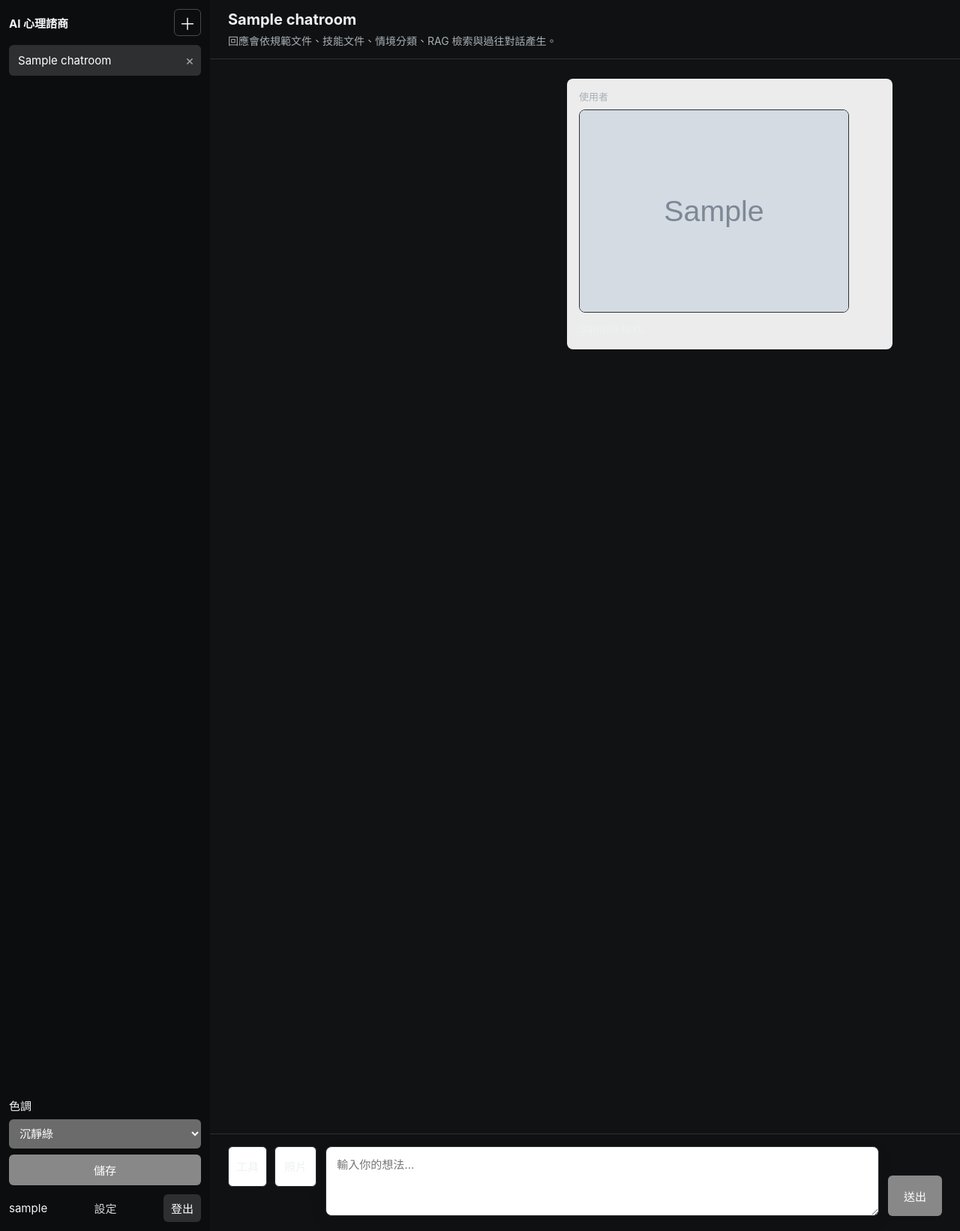
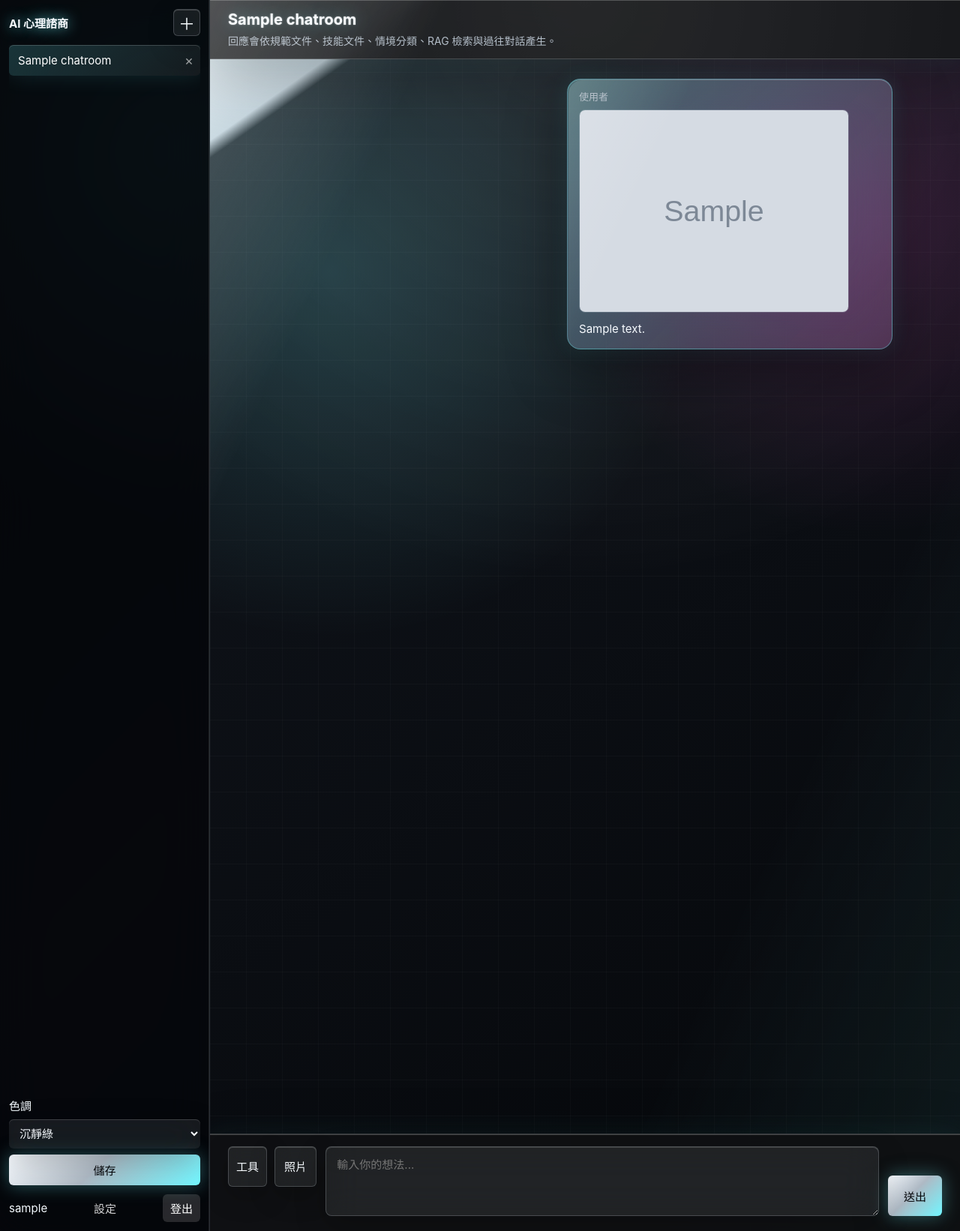
Before and after one commit to tanalex0228-hash/mental-counseling-ai, a Django app: page / in a window 1280 px wide. Shown: the whole page at 75% size. Run offline with Django 4.2, Linux system fonts and the light colour scheme; a user stored in the database is signed in; tables that the repository leaves empty hold one stand-in row (values such as "Sample post"); grey boxes marked "Sample" are stand-in pictures; data that the repository does not hold is empty; some libraries are stand-ins or nearby versions.

Commit message:
Add cyberpunk glass visual mode

```diff
--- a/accounts/forms.py
+++ b/accounts/forms.py
@@ -47,6 +47,7 @@ class VisualPreferenceForm(forms.ModelForm):
             "font_scale",
             "chat_density",
             "dark_mode",
+            "cyberpunk_mode",
             "visual_effect",
             "bubble_style",
         )
@@ -56,6 +57,7 @@ class VisualPreferenceForm(forms.ModelForm):
             "font_scale": "字體大小",
             "chat_density": "泡泡密度",
             "dark_mode": "暗色模式",
+            "cyberpunk_mode": "賽博龐克玻璃模式",
             "visual_effect": "聊天背景特效",
             "bubble_style": "對話框造型",
         }
@@ -63,6 +65,7 @@ class VisualPreferenceForm(forms.ModelForm):
             "preferred_theme_color": "可以先選一個基礎色調，再用自訂主色微調。",
             "custom_accent_color": "用色盤選你喜歡的主色，會影響按鈕、使用者訊息泡泡與重點色。",
             "chat_density": "緊湊適合大量閱讀；寬鬆適合比較放鬆的陪伴感。",
+            "cyberpunk_mode": "銀灰黑高對比、霓虹光線、玻璃面板與多層光影。開啟後會優先套用酷感介面。",
             "visual_effect": "雪花、泡泡、下雨與陽光光影只會出現在聊天頁背景。",
             "bubble_style": "改變 assistant/user 對話泡泡的圓角、透明與光影感。",
         }
--- a/accounts/models.py
+++ b/accounts/models.py
@@ -53,6 +53,7 @@ class UserProfile(models.Model):
     visual_effect = models.CharField(max_length=16, choices=EFFECT_CHOICES, default="none")
     bubble_style = models.CharField(max_length=16, choices=BUBBLE_STYLE_CHOICES, default="standard")
     dark_mode = models.BooleanField(default=False)
+    cyberpunk_mode = models.BooleanField(default=False)
     response_length = models.CharField(max_length=16, choices=RESPONSE_LENGTH_CHOICES, default="balanced")
     response_tone = models.CharField(max_length=24, choices=TONE_CHOICES, default="warm")
     show_theory_basis = models.BooleanField(default=False)
--- a/chat/tests.py
+++ b/chat/tests.py
@@ -149,6 +149,7 @@ class ChatFlowTests(TestCase):
                 "custom_accent_color": "#b64b68",
                 "font_scale": "large",
                 "chat_density": "spacious",
+                "cyberpunk_mode": "on",
                 "visual_effect": "snow",
                 "bubble_style": "soft",
             },
@@ -159,6 +160,7 @@ class ChatFlowTests(TestCase):
         self.assertEqual(profile.email, "student2@example.com")
         self.assertEqual(profile.preferred_theme_color, "rose")
         self.assertEqual(profile.custom_accent_color, "#b64b68")
+        self.assertTrue(profile.cyberpunk_mode)
         self.assertEqual(profile.visual_effect, "snow")
 
     def test_delete_room_only_removes_owned_room(self):
--- a/static/css/app.css
+++ b/static/css/app.css
@@ -104,6 +104,27 @@
   --bubble-shadow: 0 16px 50px rgba(0, 0, 0, 0.26);
 }
 
+.theme-cyberpunk {
+  color-scheme: dark;
+  --bg: #05070a;
+  --panel: rgba(18, 22, 29, 0.58);
+  --sidebar: rgba(5, 7, 10, 0.82);
+  --sidebar-text: #f5fbff;
+  --accent: #72f6ff;
+  --accent-strong: #f2fbff;
+  --text: #f5f8fb;
+  --muted: #aeb9c4;
+  --border: rgba(202, 222, 235, 0.2);
+  --assistant: rgba(16, 19, 25, 0.62);
+  --user: rgba(182, 196, 207, 0.18);
+  --bubble-radius: 18px;
+  --bubble-border: 1px solid rgba(230, 240, 250, 0.22);
+  --bubble-shadow:
+    inset 0 1px 0 rgba(255, 255, 255, 0.22),
+    0 24px 80px rgba(0, 0, 0, 0.38),
+    0 0 28px rgba(114, 246, 255, 0.12);
+}
+
 * {
   box-sizing: border-box;
 }
@@ -114,6 +135,13 @@ body {
   color: var(--text);
   font-family: -apple-system, BlinkMacSystemFont, "Segoe UI", "Noto Sans TC", sans-serif;
   font-size: calc(16px * var(--font-scale));
+}
+
+.theme-cyberpunk {
+  background:
+    radial-gradient(circle at 18% 12%, rgba(114, 246, 255, 0.2), transparent 28%),
+    radial-gradient(circle at 82% 0%, rgba(255, 70, 216, 0.16), transparent 26%),
+    linear-gradient(135deg, #030407 0%, #0d1118 46%, #030407 100%);
 }
 
 body:has(.app-shell) {
@@ -207,6 +235,46 @@ a {
   display: grid;
   grid-template-rows: auto 1fr auto auto;
   gap: 12px;
+}
+
+.theme-cyberpunk .sidebar {
+  border-right: 1px solid rgba(210, 230, 242, 0.18);
+  box-shadow:
+    inset -1px 0 0 rgba(255, 255, 255, 0.1),
+    18px 0 90px rgba(0, 0, 0, 0.38);
+  backdrop-filter: blur(28px) saturate(1.35);
+}
+
+.theme-cyberpunk .brand span {
+  color: #f7fbff;
+  text-shadow: 0 0 18px rgba(114, 246, 255, 0.72);
+}
+
+.theme-cyberpunk .icon-button,
+.theme-cyberpunk .tool-rail-button,
+.theme-cyberpunk .attach-button,
+.theme-cyberpunk .panel-toggle,
+.theme-cyberpunk .drawer-actions button,
+.theme-cyberpunk .youtube-controls input,
+.theme-cyberpunk .youtube-controls button,
+.theme-cyberpunk .media-result,
+.theme-cyberpunk .link-result {
+  border: 1px solid rgba(230, 240, 250, 0.2);
+  background: rgba(238, 246, 255, 0.08);
+  color: #f7fbff;
+  box-shadow:
+    inset 0 1px 0 rgba(255, 255, 255, 0.18),
+    0 12px 36px rgba(0, 0, 0, 0.22);
+  backdrop-filter: blur(20px) saturate(1.4);
+}
+
+.theme-cyberpunk .conversation-item.active,
+.theme-cyberpunk .conversation-item:hover {
+  background:
+    linear-gradient(135deg, rgba(114, 246, 255, 0.18), rgba(255, 255, 255, 0.06));
+  box-shadow:
+    inset 0 1px 0 rgba(255, 255, 255, 0.18),
+    0 0 30px rgba(114, 246, 255, 0.12);
 }
 
 .brand,
@@ -330,6 +398,29 @@ a {
   overflow: hidden;
 }
 
+.theme-cyberpunk .chat-panel {
+  background:
+    linear-gradient(rgba(255, 255, 255, 0.025) 1px, transparent 1px),
+    linear-gradient(90deg, rgba(255, 255, 255, 0.018) 1px, transparent 1px),
+    radial-gradient(circle at 16% 22%, rgba(114, 246, 255, 0.18), transparent 32%),
+    radial-gradient(circle at 88% 18%, rgba(255, 70, 216, 0.14), transparent 26%),
+    linear-gradient(145deg, #f1f4f8 0%, #c7ced8 8%, #10141b 9%, #05070a 100%);
+  background-size: 48px 48px, 48px 48px, auto, auto, auto;
+}
+
+.theme-cyberpunk .chat-panel::after {
+  content: "";
+  position: absolute;
+  inset: 0;
+  z-index: 0;
+  pointer-events: none;
+  background:
+    linear-gradient(115deg, rgba(255, 255, 255, 0.34), transparent 18%, transparent 72%, rgba(114, 246, 255, 0.12)),
+    radial-gradient(circle at 50% 0%, rgba(255, 255, 255, 0.15), transparent 45%);
+  mix-blend-mode: screen;
+  opacity: 0.62;
+}
+
 .chat-header {
   border-bottom: 1px solid var(--border);
   padding: 14px 24px;
@@ -337,6 +428,35 @@ a {
   display: flex;
   align-items: center;
   gap: 12px;
+}
+
+.theme-cyberpunk .chat-header,
+.theme-cyberpunk .composer-wrap,
+.theme-cyberpunk .companion-panel,
+.theme-cyberpunk .companion-panel-header,
+.theme-cyberpunk .tool-card,
+.theme-cyberpunk .settings-form,
+.theme-cyberpunk .settings-nav,
+.theme-cyberpunk .auth-panel,
+.theme-cyberpunk .visual-preview {
+  border-color: rgba(230, 240, 250, 0.2);
+  background:
+    linear-gradient(135deg, rgba(255, 255, 255, 0.14), rgba(255, 255, 255, 0.045)),
+    rgba(9, 12, 17, 0.62);
+  box-shadow:
+    inset 0 1px 0 rgba(255, 255, 255, 0.22),
+    0 22px 80px rgba(0, 0, 0, 0.32),
+    0 0 36px rgba(114, 246, 255, 0.08);
+  backdrop-filter: blur(30px) saturate(1.45);
+}
+
+.theme-cyberpunk .chat-header h1,
+.theme-cyberpunk .settings-header h1,
+.theme-cyberpunk .tool-card h2 {
+  color: #f8fbff;
+  text-shadow:
+    0 0 24px rgba(114, 246, 255, 0.4),
+    0 0 2px rgba(255, 255, 255, 0.6);
 }
 
 .theme-dark .chat-header,
@@ -398,6 +518,32 @@ a {
   padding: var(--bubble-pad-y) var(--bubble-pad-x);
   line-height: 1.65;
   box-shadow: var(--bubble-shadow);
+}
+
+.theme-cyberpunk .bubble {
+  background:
+    linear-gradient(135deg, rgba(255, 255, 255, 0.16), rgba(255, 255, 255, 0.045)),
+    rgba(13, 16, 23, 0.64);
+  color: #f7fbff;
+  backdrop-filter: blur(26px) saturate(1.45);
+  position: relative;
+}
+
+.theme-cyberpunk .message.user .bubble {
+  background:
+    linear-gradient(135deg, rgba(114, 246, 255, 0.22), rgba(255, 70, 216, 0.1)),
+    rgba(217, 226, 235, 0.13);
+  border-color: rgba(114, 246, 255, 0.34);
+}
+
+.theme-cyberpunk .bubble::before {
+  content: "";
+  position: absolute;
+  inset: 1px;
+  border-radius: inherit;
+  pointer-events: none;
+  background: linear-gradient(115deg, rgba(255, 255, 255, 0.22), transparent 28%);
+  opacity: 0.78;
 }
 
 .bubble-glass .bubble {
@@ -508,6 +654,32 @@ a {
   background: white;
   box-shadow: 0 8px 26px rgba(0, 0, 0, 0.06);
   line-height: 1.45;
+}
+
+.theme-cyberpunk .composer textarea,
+.theme-cyberpunk .settings-form input,
+.theme-cyberpunk .settings-form select,
+.theme-cyberpunk .auth-form input,
+.theme-cyberpunk .theme-form select {
+  border-color: rgba(230, 240, 250, 0.2);
+  background: rgba(238, 246, 255, 0.08);
+  color: #f7fbff;
+  box-shadow:
+    inset 0 1px 0 rgba(255, 255, 255, 0.16),
+    0 14px 42px rgba(0, 0, 0, 0.22);
+  backdrop-filter: blur(22px) saturate(1.35);
+}
+
+.theme-cyberpunk .composer button,
+.theme-cyberpunk .auth-form button,
+.theme-cyberpunk .theme-form button,
+.theme-cyberpunk .settings-form button {
+  background:
+    linear-gradient(135deg, #f7fbff, #aeb9c4 45%, #72f6ff);
+  color: #05070a;
+  box-shadow:
+    0 0 24px rgba(114, 246, 255, 0.36),
+    0 18px 48px rgba(0, 0, 0, 0.28);
 }
 
 .composer button {
--- a/templates/base.html
+++ b/templates/base.html
@@ -8,8 +8,8 @@
   <link rel="stylesheet" href="{% static 'css/app.css' %}">
 </head>
 <body
-  class="theme-{{ profile.preferred_theme_color|default:'teal' }} {% if profile.dark_mode %}theme-dark{% endif %} font-{{ profile.font_scale|default:'normal' }} density-{{ profile.chat_density|default:'cozy' }} effect-{{ profile.visual_effect|default:'none' }} bubble-{{ profile.bubble_style|default:'standard' }}"
-  {% if profile.custom_accent_color %}style="--accent: {{ profile.custom_accent_color }}; --accent-strong: color-mix(in srgb, {{ profile.custom_accent_color }}, black 28%); --user: color-mix(in srgb, {{ profile.custom_accent_color }}, white 84%);"{% endif %}
+  class="theme-{{ profile.preferred_theme_color|default:'teal' }} {% if profile.dark_mode %}theme-dark{% endif %} {% if profile.cyberpunk_mode %}theme-cyberpunk{% endif %} font-{{ profile.font_scale|default:'normal' }} density-{{ profile.chat_density|default:'cozy' }} effect-{{ profile.visual_effect|default:'none' }} bubble-{{ profile.bubble_style|default:'standard' }}"
+  {% if profile.custom_accent_color and not profile.cyberpunk_mode %}style="--accent: {{ profile.custom_accent_color }}; --accent-strong: color-mix(in srgb, {{ profile.custom_accent_color }}, black 28%); --user: color-mix(in srgb, {{ profile.custom_accent_color }}, white 84%);"{% endif %}
 >
   {% block content %}{% endblock %}
   {% block scripts %}{% endblock %}
```
Also changed, not shown: accounts/migrations/0004_userprofile_cyberpunk_mode.py (added).
